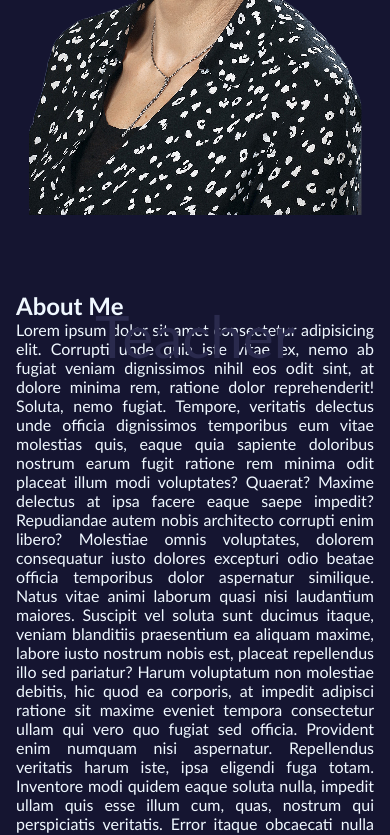
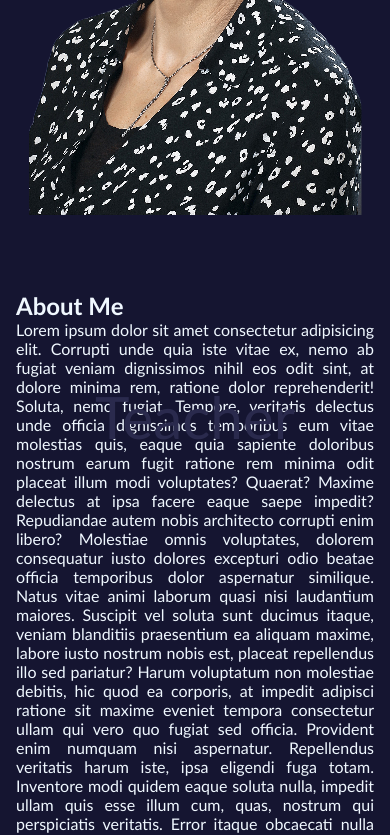
Before and after one commit to mkatay/portfolio-react, a React app: page / in a window 390 px wide. Shown: the part 643-1478 px from the top of the page. Built offline with nearby package versions, Linux system fonts and the light colour scheme; no server answers; the HTML template or start-up script is replaced by a standard one.

Commit message:
backText

```diff
--- a/src/components/hero.scss
+++ b/src/components/hero.scss
@@ -76,7 +76,7 @@
   }
   @media (max-width: 600px) {
     .back-text {
-      bottom: -20vh;
+      bottom: -250px;
     }
   }
 }
```
